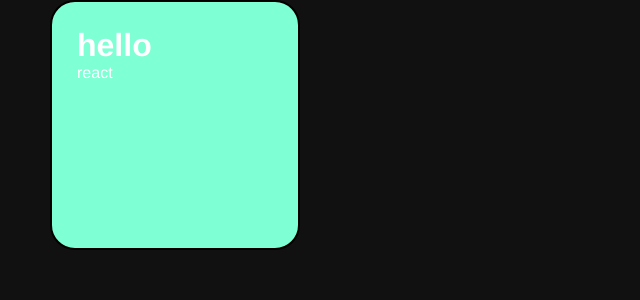
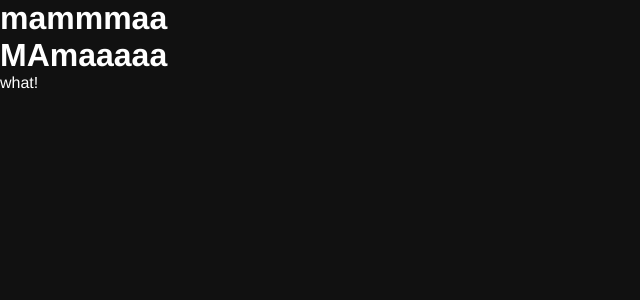
Before and after one commit to NutanShinde8926/practice-app, a React (Vite) app: page / in a window 1280 px wide. Shown: the top 300 px of the page, without its empty margins (0-640 px from the left). Built offline with nearby package versions, Linux system fonts and the light colour scheme.

Commit message:
learn how to create div inside div usinh black div

```diff
--- a/src/App.jsx
+++ b/src/App.jsx
@@ -2,17 +2,20 @@ import React from 'react'
 
 const App = () => {
   return (
-    <div className='hero'>
-      <h1>hello</h1>
-      <p>react</p>
-    </div>
+   <>
+   <div id='dad'>
+    <h1 id='child1'>mammmaa</h1>
+    <h1 id='child2'>MAmaaaaa</h1>
+   </div>
+   <div id='chacha'> what!</div>
+   </>
   )
 }
 
 export default App
 
 
-
+//npm create vite
 // function App() {
 //   return <h1>hello nutan</h1>
 // }
--- a/src/index.css
+++ b/src/index.css
@@ -15,12 +15,3 @@ body{
   align-items: center;
   background-color: #111;
 }
-.hero {
-  margin-left: 50px;
-  padding: 25px;
-  height: 250px;
-  width: 250px;
-  background-color: aquamarine;
-  border: 2px solid black;
-  border-radius: 25px;
-}
```
